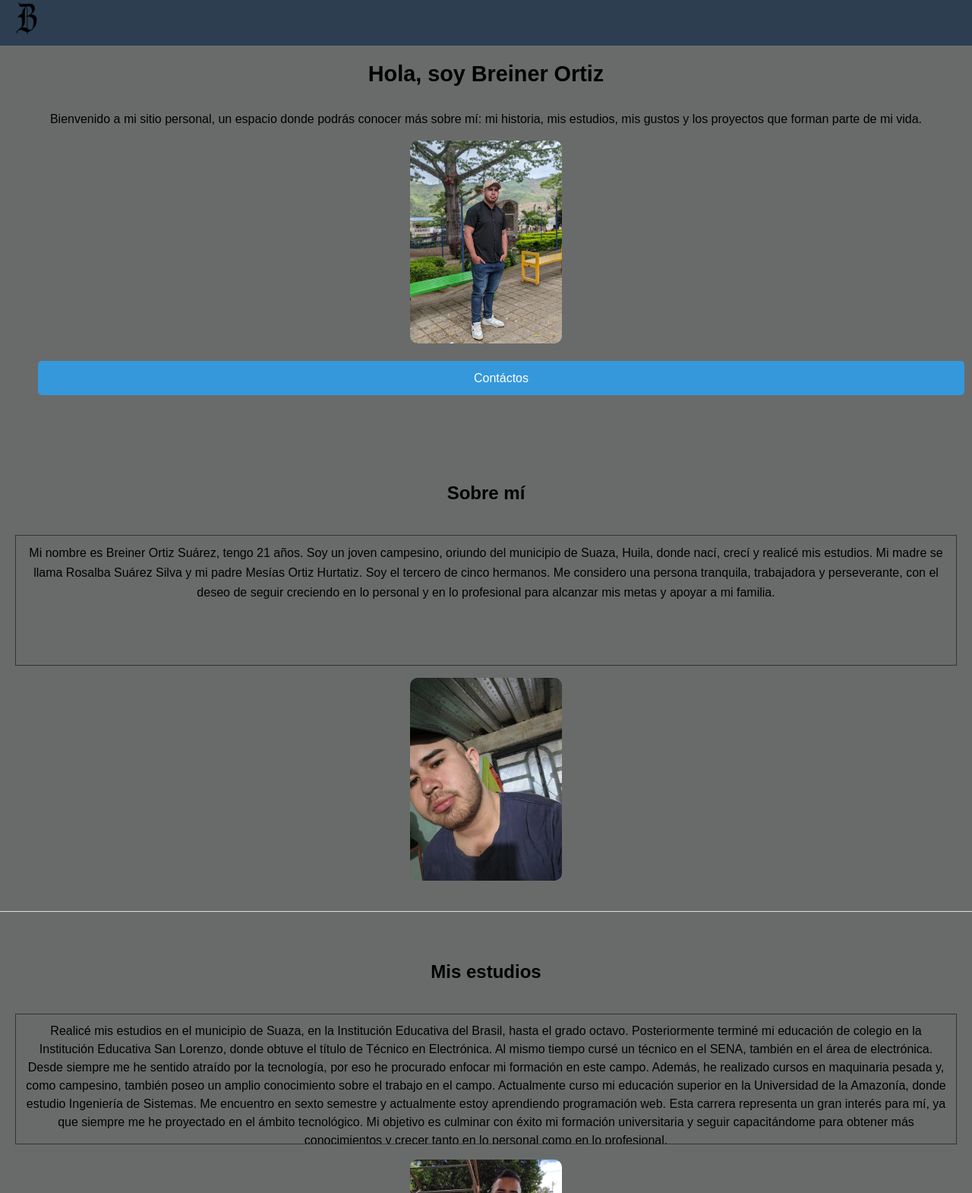
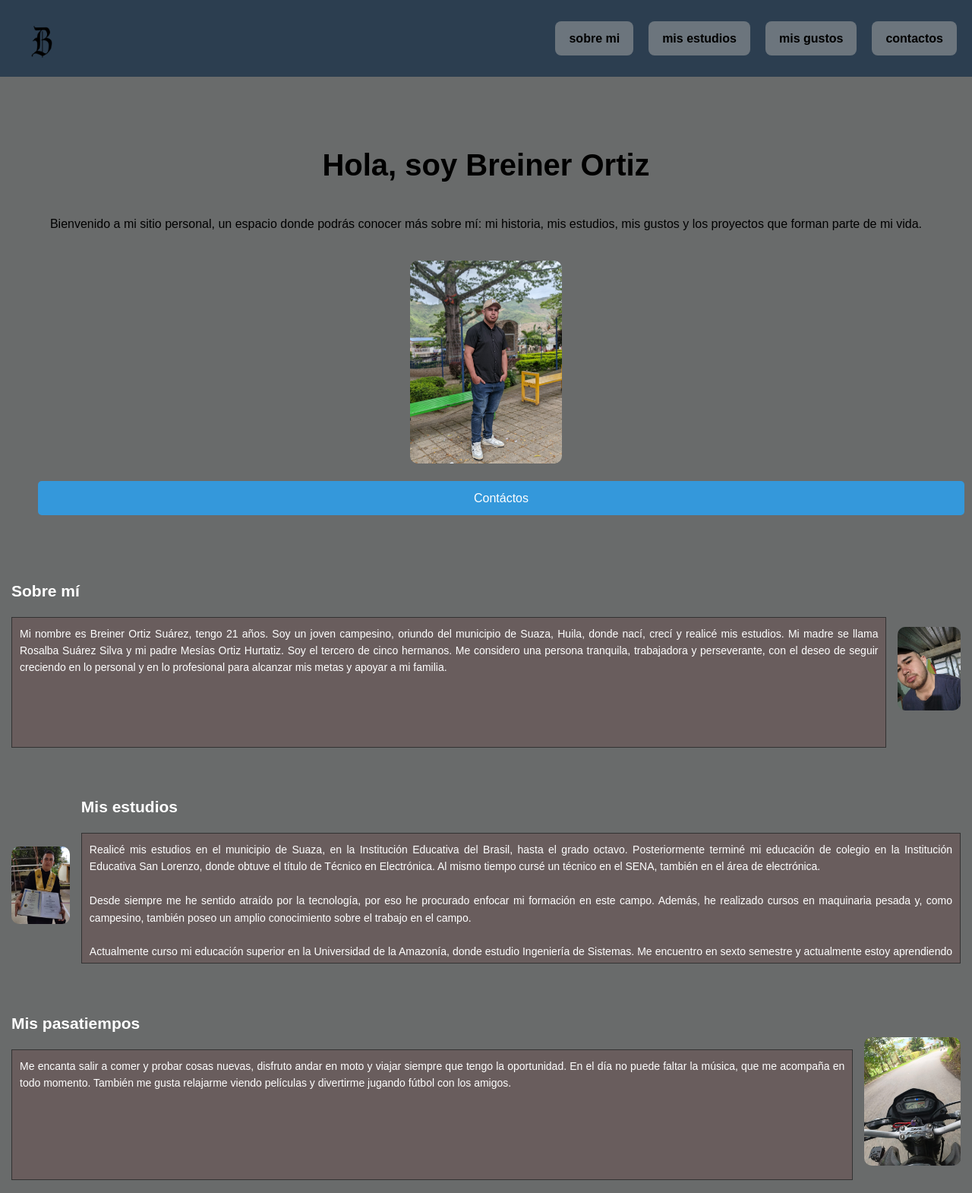
Before and after one commit to Breinerortiz/entregable1-web2-Ortiz-Breiner, a plain HTML site: page index.html in a window 1280 px wide. Shown: the top 1570 px of the page at 76% size. Drawn offline with Linux system fonts and the light colour scheme.

Commit message:
modificar codigo

```diff
--- a/CSS/styles.css
+++ b/CSS/styles.css
@@ -5,46 +5,47 @@ body {
   line-height: 1.6;
 }
 
-/* NAVBAR */
-.navbar {
+.portada {
   display: flex;
   justify-content: space-between;
   align-items: center;
+  padding: 10px 20px;
+  background: #2c3e50;
+  position: sticky;
+}
 
-  background: #2c3e50;
-  color: white;
-  position: fixed;
-  width: 100%;
-  height: 60px;
+/* Menú hamburguesa visible en pantallas pequeñas */
+.menu- {
+  font-size: 28px;
+  cursor: pointer;
+}
+
+.menu-clases{
+  display: none;
+  gap: 20px;
+}
+
+.portada .logo {
+  font-size: 1.5em;
+  font-weight: bold;
+  margin-left: 10px;
+}
+
+/* Imagen dentro de .logo */
+.portada .logo .lo {
+  width: 50px;
+}
 
 
 
-}
-
-.navbar .logo {
-  font-size: 1.5em;
-  font-weight: bold;
-  margin-left: 10px;
-  .lo{
-    width: 50px;
-  }
-}
-
-.menu-{
-  display: none;
-  font-size: 24px;
-  cursor: pointer;
-  margin-right: 20px;
-}
-
-.hero {
+.presen {
 
   text-align: center; ;
   padding: 50px ;
   background: #696b6b;
 }
 
-.hero h1 {
+.presen h1 {
   font-size: 1em;
 }
 .uno{
@@ -53,8 +54,7 @@ body {
   margin-top: 20px;
 }
 
-.hero .btn {
-
+.presen .btn {
   display: inline-block;
   padding: 10px 20px;
   width: 100%;
@@ -70,50 +70,52 @@ body {
   width: 30px;
 }
 
+/* Estilo general para escritorio */
 .content {
   display: flex;
-  justify-content: space-around;
+  flex-direction: column; /* texto arriba, imagen debajo */
+  text-align: center;
   background: #696b6b;
-  padding: 40px 20px;
-  border-bottom: 1px solid #ddd;
+  padding: 15px;
+  gap: 15px;
+}
+
+.content .text {
+  color: white;
+  text-align: justify;
+}
+
+.content .imagenes {
+  display: flex;
+  flex-direction: column; /* columna = una debajo de la otra */
+  gap: 10px; /* espacio entre imágenes */
+  justify-content: center;
   align-items: center;
+}
+
+.content .imagenes img {
+  max-width: 100%;
+  height: auto;
+  border-radius: 10px;
+}
+
+ img {
+  width: 200px;
+   border-radius: 10px;
+    margin-top: 20px;
+  }
+
+.content p {
+  height: 150px;
+  border: 1px solid #333;
+  padding: 10px;
+  overflow-y: auto;
+  overflow-x: hidden;
+  background: #695d5d; /* opcional: fondo blanco para contraste */
 }
 
 
 
-.content .tex {
-  color: rgb(0, 0, 0);
-  line-height: 1.5;
-  margin-bottom: 20px;
-}
-
-/* Por defecto en pantallas pequeñas: imágenes en columna */
-.imagenes {
-  display: flex;
-  flex-direction: column;
-  align-items: center;
-  gap: 20px;
-}
-
-
-img {
-  width: 200px;
-  border-radius: 10px;
-}
-
-/* 🔹 Cuando la pantalla es más grande (ej: más de 768px) se ponen en fila */
-
-
-.content p {
-         /* Ancho del recuadro */
-      height: 150px;      /* Alto del recuadro */
-      border: 1px solid #333;
-      padding: 10px;
-      overflow-y: auto;   /* Scroll vertical */
-      overflow-x: hidden;
-}
-
-/* FOOTER */
 footer {
   background: #2c3e50;
   color: white;
@@ -121,53 +123,83 @@ footer {
   text-align: center;
 }
 
-footer .social a {
+footer .social  {
   margin: 0 10px;
   color: rgb(255, 5, 5);
   text-decoration: none;
 }
 
-/* --- RESPONSIVE DESIGN --- */
 
-/* Tablet */
-@media (max-width: 768px) {
-  .content {
-    flex-direction: column;
-    text-align: center;
+
+@media (min-width: 768px) {
+ #B, #D {
+    flex-direction: row; /* texto izq - imagen der */
   }
+
+  #C {
+    flex-direction: row-reverse; /* imagen izq - texto der */
+  }
+   .content .imagenes {
+    flex-direction: row; /* fila = una al lado de la otra */
+    gap: 20px;
+  }
+ .content .text {
+    font-size: 14px; /* letra más pequeña en tablet */
+  }
+
   .links {
     flex-wrap: wrap;
   }
   .link {
     flex: 1 1 45%;
   }
-  .navbar .menu {
+  .portada .menu {
     display: none;
   }
   .menu- {
     display: block;
   }
 }
-@media (min-width: 768px) {
-  .imagenes {
-    flex-direction: row;
-    justify-content: center;
-  }
-}
 
-/* Celular */
-@media (min-width: 1024px) {
-   .content {
-    flex-direction: column;
-    text-align: center;
-  }
-  .hero h1 {
-    font-size: 1.8em;
-  }
-  .links {
+@media (max-width: 1024px) {
+  .content {
     flex-direction: column;
   }
-  .link {
+  .content .text,
+  .content .imagenes {
     flex: 1 1 100%;
   }
 }
+/* Celular */
+@media (min-width: 1024px) {
+   .portada {
+    flex-direction: row;
+    align-items: center;
+    position: sticky;
+    top: 0;
+    z-index: 1000;
+  }
+
+  .menu- {
+    display: none;
+  }
+  .menu-clases {
+    display: flex;
+    gap: 20px;
+  }
+ .menu-clases a {
+    text-decoration: none;
+    color: rgb(0, 0, 0);
+    background-color: #6c757d;
+    padding: 10px 18px;
+    border-radius: 8px;
+    font-weight: bold;
+    transition: 0.3s ease-in-out;
+  }
+
+
+  .presen h1 {
+    font-size: 2.5em;
+  }
+
+}
--- a/index.html
+++ b/index.html
@@ -9,13 +9,22 @@
 <body>
 
 
-  <header class="navbar">
-    <div class="logo"><img class="lo" src="img/letra-b.png" alt=""></div>
+  <header class="portada">
+  <div class="logo">
+    <img class="lo" src="img/letra-b.png" alt="">
+  </div>
+
+
   <div class="menu-">☰</div>
+  <nav class="menu-clases">
+    <a href="#B">sobre mi </a>
+    <a href="#C">mis estudios </a>
+    <a href="#D">mis gustos</a>
+    <a href="#contacto">contactos</a>
+  </nav>
 </header>
 
-
-  <section class="hero" id="A">
+  <section class="presen" id="A">
     <h1>Hola, soy Breiner Ortiz</h1>
     <p>Bienvenido a mi sitio personal, un espacio donde podrás conocer más sobre mí: mi historia, mis estudios, mis gustos y los proyectos que forman parte de mi vida.</p>
     <img  src="/img/uno.png" alt="">
@@ -24,29 +33,51 @@
 
 
   <section class="content" id="B">
+  <div class="text">
     <h2>Sobre mí</h2>
-    <p>Mi nombre es Breiner Ortiz Suárez, tengo 21 años. Soy un joven campesino, oriundo del municipio de Suaza, Huila, donde nací, crecí y realicé mis estudios. Mi madre se llama Rosalba Suárez Silva y mi padre Mesías Ortiz Hurtatiz. Soy el tercero de cinco hermanos. Me considero una persona tranquila, trabajadora y perseverante, con el deseo de seguir creciendo en lo personal y en lo profesional para alcanzar mis metas y apoyar a mi familia.</p>
+    <p>
+      Mi nombre es Breiner Ortiz Suárez, tengo 21 años. Soy un joven campesino, oriundo del municipio de Suaza, Huila, donde nací, crecí y realicé mis estudios.
+      Mi madre se llama Rosalba Suárez Silva y mi padre Mesías Ortiz Hurtatiz. Soy el tercero de cinco hermanos.
+      Me considero una persona tranquila, trabajadora y perseverante, con el deseo de seguir creciendo en lo personal y en lo profesional para alcanzar mis metas y apoyar a mi familia.
+    </p>
+  </div>
+  <div class="imagenes">
     <img src="img/yo.png" alt="Imagen sobre mí">
+  </div>
 </section>
 
 <section class="content" id="C">
+  <div class="text">
     <h2>Mis estudios</h2>
-  <p class="tex">
-    Realicé mis estudios en el municipio de Suaza, en la Institución Educativa del Brasil, hasta el grado octavo. Posteriormente terminé mi educación de colegio en la Institución Educativa San Lorenzo, donde obtuve el título de Técnico en Electrónica. Al mismo tiempo cursé un técnico en el SENA, también en el área de electrónica.
+    <p>
+      Realicé mis estudios en el municipio de Suaza, en la Institución Educativa del Brasil, hasta el grado octavo. Posteriormente terminé mi educación de colegio en la Institución Educativa San Lorenzo, donde obtuve el título de Técnico en Electrónica.
+      Al mismo tiempo cursé un técnico en el SENA, también en el área de electrónica.
+      <br><br>
       Desde siempre me he sentido atraído por la tecnología, por eso he procurado enfocar mi formación en este campo. Además, he realizado cursos en maquinaria pesada y, como campesino, también poseo un amplio conocimiento sobre el trabajo en el campo.
+      <br><br>
       Actualmente curso mi educación superior en la Universidad de la Amazonía, donde estudio Ingeniería de Sistemas. Me encuentro en sexto semestre y actualmente estoy aprendiendo programación web. Esta carrera representa un gran interés para mí, ya que siempre me he proyectado en el ámbito tecnológico. Mi objetivo es culminar con éxito mi formación universitaria y seguir capacitándome para obtener más conocimientos y crecer tanto en lo personal como en lo profesional.
     </p>
+  </div>
   <div class="imagenes">
     <img src="img/grado.png" alt="Imagen estudios">
-
   </div>
 </section>
 
 <section class="content" id="D">
+  <div class="text">
     <h2>Mis pasatiempos</h2>
-    <p>Me encanta salir a comer y probar cosas nuevas, disfruto andar en moto y viajar siempre que tengo la oportunidad. En el día no puede faltar la música, que me acompaña en todo momento. También me gusta relajarme viendo películas y divertirme jugando fútbol con los amigos.</p>
-    <img src="" alt="Imagen pasatiempos">
+    <p>
+      Me encanta salir a comer y probar cosas nuevas, disfruto andar en moto y viajar siempre que tengo la oportunidad.
+      En el día no puede faltar la música, que me acompaña en todo momento.
+      También me gusta relajarme viendo películas y divertirme jugando fútbol con los amigos.
+    </p>
+  </div>
+  <div class="imagenes">
+
+    <img src="img/viaje.png" alt="imagen pasatiempos">
+  </div>
 </section>
+
 
   <!-- FOOTER -->
   <footer id="contacto">
```
Also changed, not shown: img/viaje.png (added), img/viaje2.png (added). Lines whose indentation alone changed are shown as unchanged.
